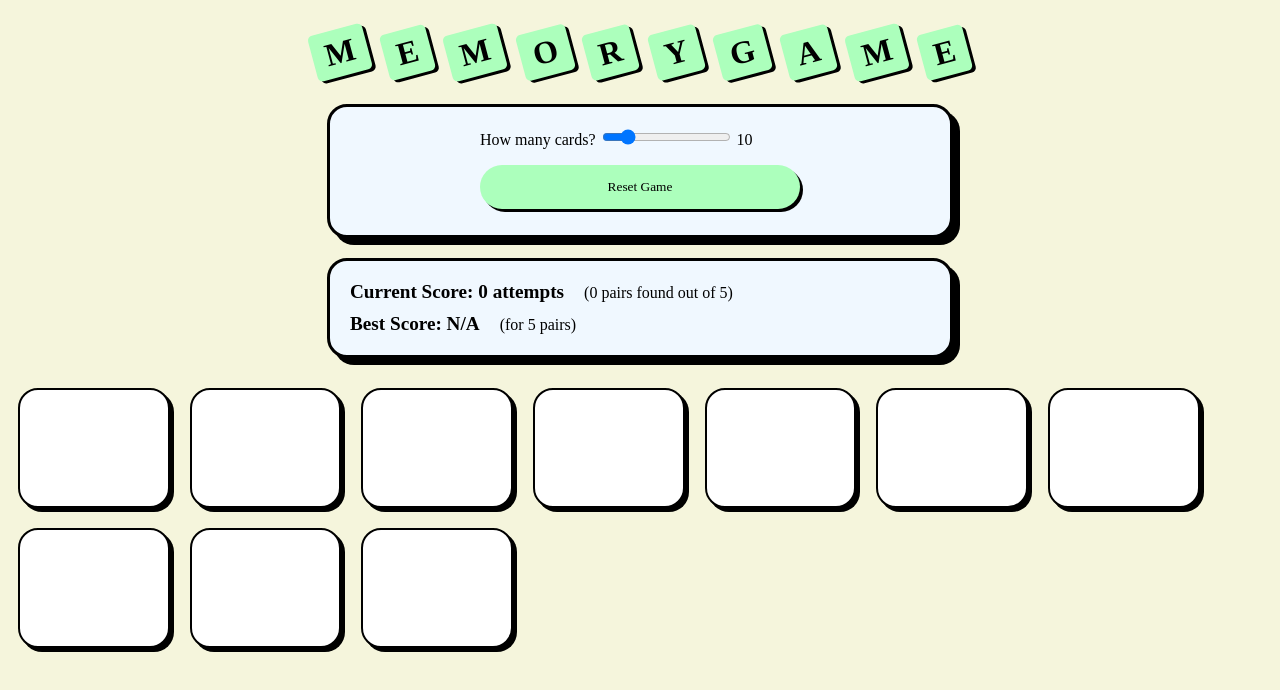
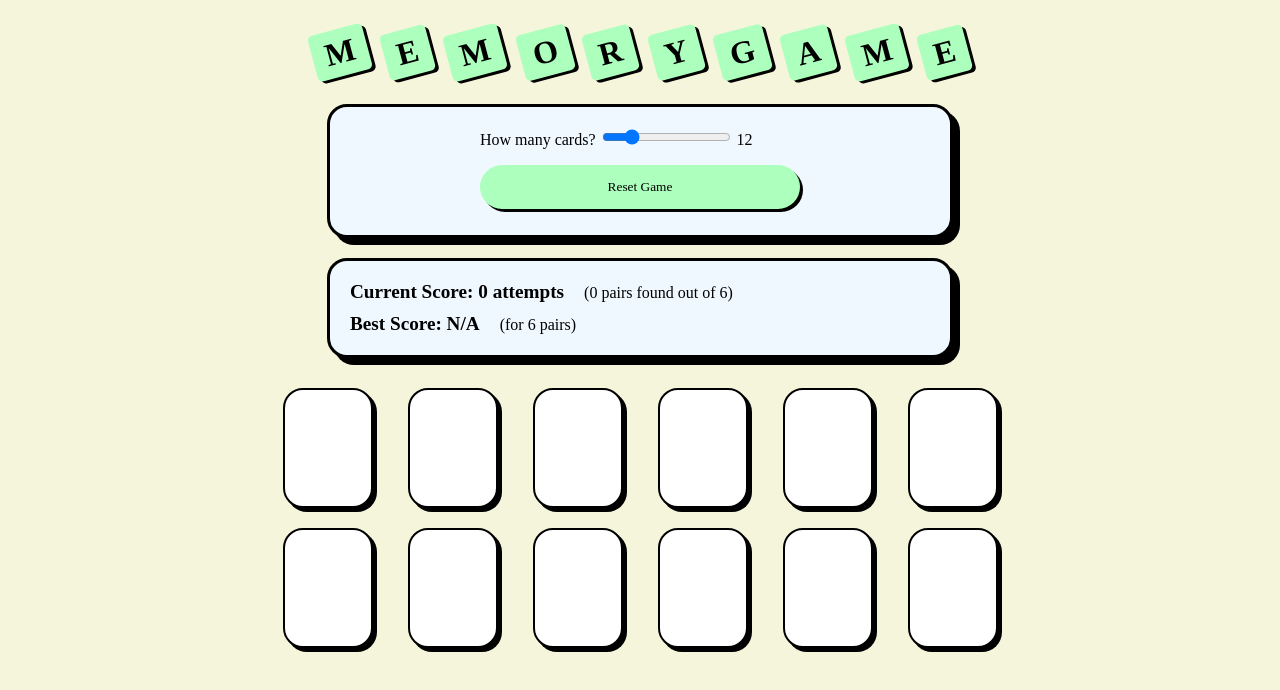
Before and after one commit to yukonnor/bootcamp-memory-game, a plain HTML site: page index.html in a window 1280 px wide. Both pictures are taken after a click on the button "Start Game!". Drawn offline with Linux system fonts and the light colour scheme; a web font is replaced by a local one.

Commit message:
improve styling of cards

```diff
--- a/index.html
+++ b/index.html
@@ -30,18 +30,20 @@
                 <input
                     type="range"
                     id="range"
-                    min="6"
-                    max="30"
-                    step="2"
-                    value="10"
+                    min="8"
+                    max="28"
+                    step="4"
+                    value="12"
                     oninput="amount.value=range.value"
                 />
-                <output name="amount" id="amount" for="range">10</output>
+                <output name="amount" id="amount" for="range">12</output>
             </div>
             <button id="start">Start Game!</button>
         </form>
         <div id="score"></div>
-        <div id="game"></div>
+        <div id="game-wrapper">
+            <div id="game"></div>
+        </div>
         <script src="script.js"></script>
     </body>
 </html>
--- a/script.js
+++ b/script.js
@@ -23,6 +23,7 @@ form.addEventListener("submit", function (event) {
         if (child.id === "range") {
             // get how many cards to create
             numCards = child.value;
+            console.log(`User is asking for ${numCards} cards.`);
         }
     }
 
@@ -48,7 +49,8 @@ function runStartSequence(numCards) {
 
     const colors = generateColors(totalPairs);
     const cards = assignColorsToCards(colors, numCards);
-    let shuffledCards = shuffle(cards);
+    console.log(`${cards.length} cards were assigned colors.`);
+    const shuffledCards = shuffle(cards);
 
     createDivsForColors(shuffledCards);
     createResetButton();
@@ -61,9 +63,8 @@ function runResetSequence(numCards) {
 
     const colors = generateColors(totalPairs);
     const cards = assignColorsToCards(colors, numCards);
-
-    // shuffle the cards
-    shuffledCards = shuffle(cards);
+    console.log(`${cards.length} cards were assigned colors.`);
+    const shuffledCards = shuffle(cards);
 
     createDivsForColors(shuffledCards);
 
@@ -72,6 +73,7 @@ function runResetSequence(numCards) {
 }
 
 function generateColors(totalPairs) {
+    console.log(`Generating colors for ${totalPairs} card pairs.`);
     const randColorArray = [];
     let hueIncrement = Math.floor(360 / totalPairs) - 1;
     for (let i = 0; i < totalPairs; i++) {
@@ -87,11 +89,11 @@ function generateColors(totalPairs) {
 }
 
 function assignColorsToCards(colors, numCards) {
+    console.log(`Assigning ${colors.length} color pairs for ${colors.length * 2} cards.`);
     const cards = [];
-    for (let i = 0; i < numCards / 5; i++) {
-        for (let color of colors) {
-            cards.push(color);
-        }
+    for (let color of colors) {
+        cards.push(color);
+        cards.push(color);
     }
 
     return cards;
@@ -99,6 +101,8 @@ function assignColorsToCards(colors, numCards) {
 
 function shuffle(array) {
     let counter = array.length;
+
+    console.log(`Shuffling colors for ${counter} total cards.`);
 
     // While there are elements in the array
     while (counter > 0) {
@@ -188,14 +192,14 @@ function createResetButton() {
 
 function createDivsForColors(colorArray) {
     for (let color of colorArray) {
-        // create a new div
-        const newDiv = document.createElement("div");
-        newDiv.setAttribute("data-color", color);
+        // create a new card div
+        const cardDiv = document.createElement("div");
+        cardDiv.setAttribute("data-color", color);
 
         // call a function handleCardClick when a div is clicked on
-        newDiv.addEventListener("click", handleCardClick);
+        cardDiv.addEventListener("click", handleCardClick);
 
-        gameContainer.append(newDiv);
+        gameContainer.append(cardDiv);
     }
 }
 
--- a/style.css
+++ b/style.css
@@ -75,10 +75,15 @@ form button:hover {
     margin: 10px;
 }
 
+#game-wrapper {
+    max-width: 750px;
+    margin: 0 auto;
+}
+
 #game {
     display: flex;
     flex-wrap: wrap;
-    /* justify-content: space-between; */
+    justify-content: space-around;
 }
 
 #game div {
@@ -91,6 +96,7 @@ form button:hover {
     display: inline-block;
     background-color: white;
     box-shadow: 4px 4px black;
+    transition: 0.15s;
 }
 
 #game div:hover {
```
